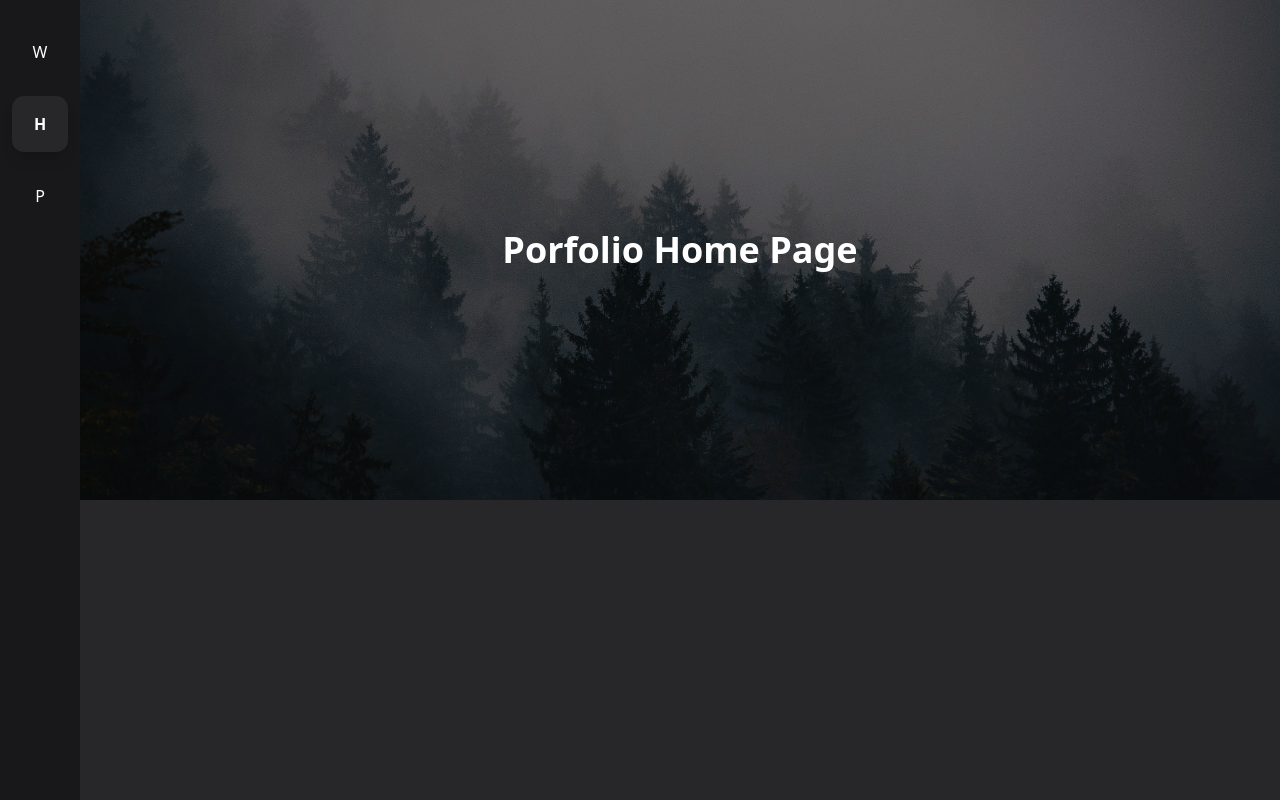
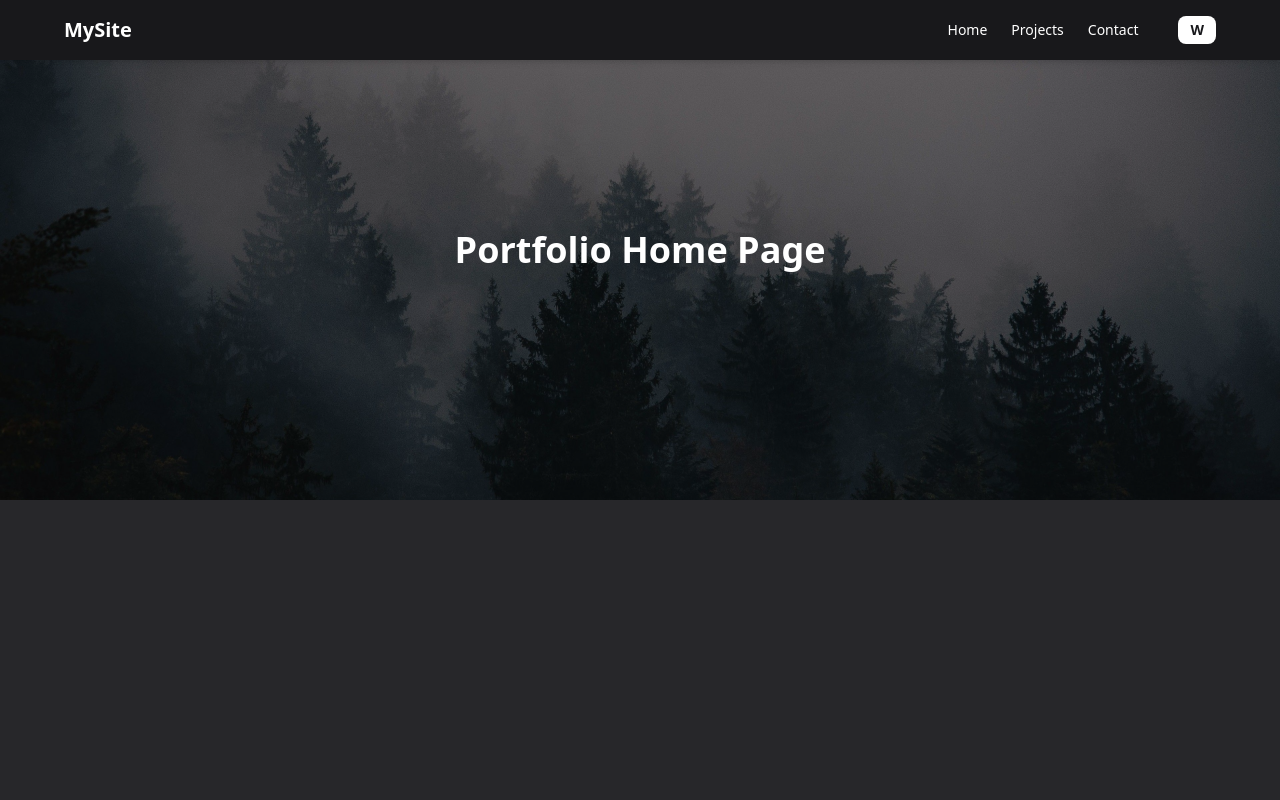
Before and after one commit to PAR4LLX/portfolioWebsite, a Next.js app in the folder website/: page / in a window 1280 px wide. Built offline with nearby package versions, Linux system fonts and the light colour scheme; no server answers.

Commit message:
add navbar delete sidenavbar

```diff
--- /dev/null
+++ b/website/src/app/components/navbar.jsx
@@ -0,0 +1,61 @@
+"use client";
+import { useState, useEffect } from "react";
+import useWeather from "../hooks/useWeather"; // adjust path if needed
+
+const Navbar = ({ toggleWeather }) => {
+  const [showNavbar, setShowNavbar] = useState(true);
+  const [lastScrollY, setLastScrollY] = useState(0);
+
+  const { weather } = useWeather();
+  const currentTemp = weather?.current?.temp_c ?? null;
+
+  useEffect(() => {
+    const handleScroll = () => {
+      const currentY = window.scrollY;
+
+      if (currentY < 10) {
+        setShowNavbar(true); // show at top
+      } else if (currentY > lastScrollY) {
+        setShowNavbar(false); // scrolling down
+      } else {
+        setShowNavbar(true); // scrolling up
+      }
+
+      setLastScrollY(currentY);
+    };
+
+    window.addEventListener("scroll", handleScroll);
+    return () => window.removeEventListener("scroll", handleScroll);
+  }, [lastScrollY]);
+
+  return (
+    <div
+      className={`fixed top-0 left-0 w-full z-[999] transition-transform duration-300 ${
+        showNavbar ? "translate-y-0" : "-translate-y-full"
+      }`}
+    >
+      <div className="bg-zinc-900 text-white px-6 py-4 shadow-md">
+        <div className="max-w-6xl mx-auto flex justify-between items-center">
+          <div className="text-xl font-bold">MySite</div>
+
+          <nav className="space-x-6 text-sm flex items-center">
+            <a href="#home" className="hover:text-teal-400 transition">Home</a>
+            <a href="#projects" className="hover:text-teal-400 transition">Projects</a>
+            <a href="#contact" className="hover:text-teal-400 transition">Contact</a>
+
+            {/* Weather button */}
+            <button
+              onClick={toggleWeather}
+              title="Weather"
+              className="ml-4 px-3 py-1 rounded-lg bg-white text-zinc-900 font-semibold hover:bg-zinc-200 transition"
+            >
+              {currentTemp !== null ? `${currentTemp}°C` : "W"}
+            </button>
+          </nav>
+        </div>
+      </div>
+    </div>
+  );
+};
+
+export default Navbar;
--- a/website/src/app/components/sidebar.jsx
+++ /dev/null
@@ -1,53 +0,0 @@
-"use client";
-import { useState } from "react";
-import useWeather from "../hooks/useWeather";
-
-const Sidebar = ({ toggleWeather }) => {
-  const [active, setActive] = useState("Home");
-  const { weather } = useWeather();
-  const currentTemp = weather?.current?.temp_c ?? null;
-
-  const navItems = [
-    {
-      key: "Weather",
-      label: currentTemp !== null ? `${currentTemp}°C` : "W",
-      title: "Weather",
-      action: toggleWeather,
-    },
-    {
-      key: "Home",
-      label: "H",
-      title: "Home",
-      action: () => setActive("Home"),
-    },
-    {
-      key: "Projects",
-      label: "P",
-      title: "Projects",
-      action: () => setActive("Projects"),
-    },
-  ];
-
-  return (
-    <div className="h-screen w-20 bg-zinc-900 text-white flex flex-col items-center py-4 space-y-4">
-      <nav className="flex flex-col items-center space-y-4 mt-2">
-        {navItems.map((item) => (
-          <button
-            key={item.key}
-            onClick={item.action}
-            title={item.title}
-            className={`w-14 h-14 flex items-center justify-center rounded-xl transition-all duration-200 ${
-              active === item.key
-                ? "bg-zinc-800 text-white font-bold shadow-lg"
-                : "hover:bg-teal-900 text-white"
-            }`}
-          >
-            {item.label}
-          </button>
-        ))}
-      </nav>
-    </div>
-  );
-};
-
-export default Sidebar;
--- a/website/src/app/components/weatherWidget.jsx
+++ b/website/src/app/components/weatherWidget.jsx
@@ -1,29 +1,30 @@
 "use client";
 import useWeather from "../hooks/useWeather";
 
-export default function WeatherWidget() {
+export default function WeatherWidget({ navbarVisible }) {
   const { weather, loading, error } = useWeather();
 
   if (loading) return <div>Loading weather data...</div>;
   if (error) return <div>Error: {error}</div>;
   if (!weather) return null;
 
+  // Dynamic top position
+  const topOffset = navbarVisible ? "top-[5.5rem]" : "top-4";
+
   return (
-    <div className="fixed top-4 right-4 z-50 w-80 h-80 rounded-2xl overflow-hidden shadow-lg border border-white/25">
-
+    <div
+      className={`fixed ${topOffset} right-4 z-10 w-80 h-80 rounded-2xl overflow-hidden shadow-lg border border-white/25 transition-all duration-300`}
+    >
       {/* Top-left glow corner */}
       <div className="absolute -top-2 -left-2 w-12 h-12 bg-white/30 rounded-full blur-xl opacity-60 pointer-events-none" />
-
       {/* Bottom-right glow corner */}
       <div className="absolute -bottom-2 -right-2 w-12 h-12 bg-white/30 rounded-full blur-xl opacity-60 pointer-events-none" />
-
       {/* Base translucent background */}
       <div className="absolute inset-0 bg-white/5" />
-
       {/* Content layer with inner blur */}
       <div className="relative w-full h-full flex items-center justify-center p-1">
         <div className="w-full h-full rounded-xl backdrop-blur-md p-2 text-white">
-        <div className="w-full h-full rounded-xl  backdrop-blur-md p-2">
+          <div className="w-full h-full rounded-xl backdrop-blur-md p-2">
             <h3 className="text-xl font-semibold text-center mb-2">
               {weather.location.name}, {weather.location.country}
             </h3>
@@ -50,18 +51,9 @@ export default function WeatherWidget() {
               </div>
               <div className="col-span-1" />
             </div>
-          <WeatherInfo
-            label="Precipitation"
-            value={`${weather.current.precip_mm}mm`}
-          />
-          <WeatherInfo
-            label="Humidity"
-            value={`${weather.current.humidity}%`}
-          />
-          <WeatherInfo
-            label="Wind"
-            value={`${weather.current.wind_kph} km/h`}
-          />
+            <WeatherInfo label="Precipitation" value={`${weather.current.precip_mm}mm`} />
+            <WeatherInfo label="Humidity" value={`${weather.current.humidity}%`} />
+            <WeatherInfo label="Wind" value={`${weather.current.wind_kph} km/h`} />
             <WeatherInfo label="UV Index" value={weather.current.uv} />
           </div>
         </div>
--- a/website/src/app/page.js
+++ b/website/src/app/page.js
@@ -1,17 +1,43 @@
 "use client";
 
-import { useState } from "react";
+import { useState, useEffect } from "react";
 import WeatherWidget from "@/app/components/weatherWidget";
-import Sidebar from "@/app/components/sidebar";
+import Navbar from "@/app/components/navbar";
 
 export default function Home() {
   const [showWeather, setShowWeather] = useState(false);
   const [currentTemp, setCurrentTemp] = useState(null);
+  const [showNavbar, setShowNavbar] = useState(true);
+  const [lastScrollY, setLastScrollY] = useState(0);
+
   const toggleWeather = () => setShowWeather((prev) => !prev);
+
+  useEffect(() => {
+    const handleScroll = () => {
+      const currentY = window.scrollY;
+
+      if (currentY < 10) {
+        setShowNavbar(true);
+      } else if (currentY > lastScrollY) {
+        setShowNavbar(false);
+      } else {
+        setShowNavbar(true);
+      }
+
+      setLastScrollY(currentY);
+    };
+
+    window.addEventListener("scroll", handleScroll);
+    return () => window.removeEventListener("scroll", handleScroll);
+  }, [lastScrollY]);
 
   return (
     <div className="flex">
-      <Sidebar toggleWeather={toggleWeather} currentTemp={currentTemp} />
+      <Navbar
+        toggleWeather={toggleWeather}
+        currentTemp={currentTemp}
+        showNavbar={showNavbar}
+      />
       <main className="flex-1">
         <div className="flex flex-col min-h-screen">
           {/* Hero Section */}
@@ -23,12 +49,17 @@ export default function Home() {
             />
             <div className="absolute inset-0 bg-black/50 flex items-center justify-center">
               <h1 className="text-white text-4xl font-bold">
-                Porfolio Home Page
+                Portfolio Home Page
               </h1>
             </div>
           </div>
         </div>
-        {showWeather && <WeatherWidget setCurrentTemp={setCurrentTemp} />}
+        {showWeather && (
+          <WeatherWidget
+            setCurrentTemp={setCurrentTemp}
+            navbarVisible={showNavbar}
+          />
+        )}
       </main>
     </div>
   );
```
Lines whose indentation alone changed are shown as unchanged.
